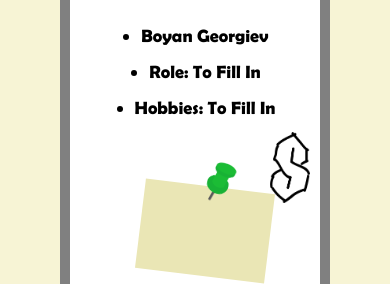
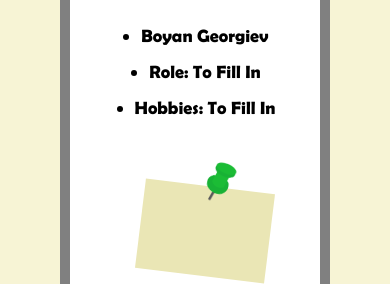
Before and after one commit to bobyTopG/QuartoGame_Website, a plain HTML site: page index.html in a window 390 px wide. Shown: the part 3960-4244 px from the top of the page. Drawn offline with Linux system fonts and the light colour scheme.

Commit message:
removed the cool s

```diff
--- a/css/developers.css
+++ b/css/developers.css
@@ -135,12 +135,7 @@ img {
     width: 100%;
 }
 
-.cool-s-container {
-    position: absolute;
-    width: 60px;
-    left: calc(21.5%);
-    bottom: 30px;
-}
+
 
 @media (max-width: 1200px) {
     .person {
@@ -153,10 +148,7 @@ img {
         height: auto;
     }
 
-    .cool-s-container {
-        width: 60px;
-        left: 40%;
-    }
+
 
     .tic-tac-toe-container {
         width: 120px;
@@ -208,11 +200,6 @@ img {
     }
 
 
-    .cool-s-container {
-        width: 40px;
-        left: 40%;
-        bottom: 20%;
-    }
 
     .tic-tac-toe-container {
         width: 80px;
@@ -247,8 +234,5 @@ img {
         left: calc(5%);
     }
 
-    .cool-s-container {
-        left: 80%;
-    }
 
 }
--- a/index.html
+++ b/index.html
@@ -205,10 +205,6 @@
                 <div class="tic-tac-toe-container">
                     <img src="/media/developers_section/Tic-Tac-Toe.png" alt="Tic-Tac-Toe">
                 </div>
-                <div class="cool-s-container">
-                    <img src="/media/developers_section/coolS.png" alt="cool S">
-
-                </div>
             </div>
         </div>
     </section>
```
